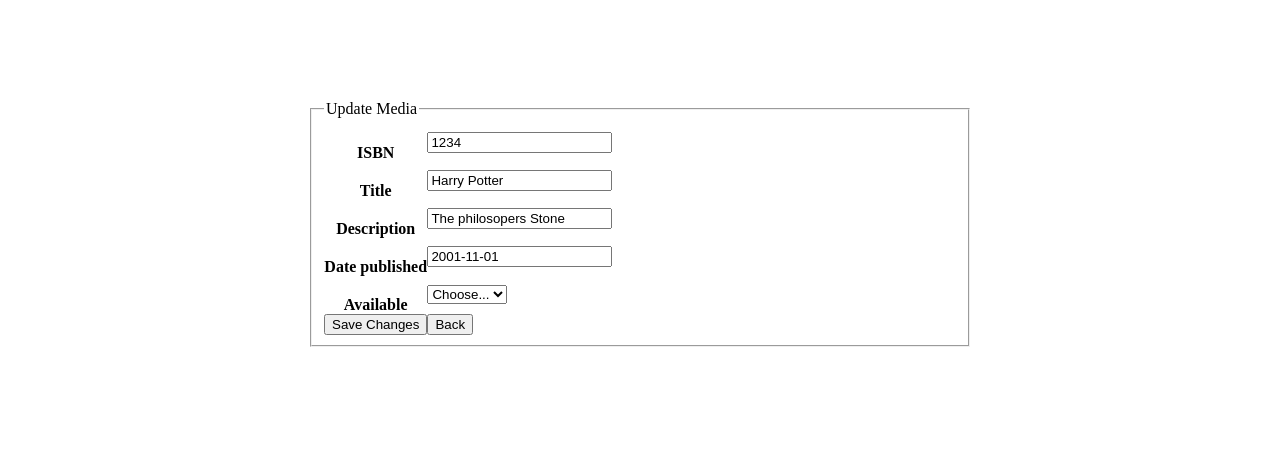
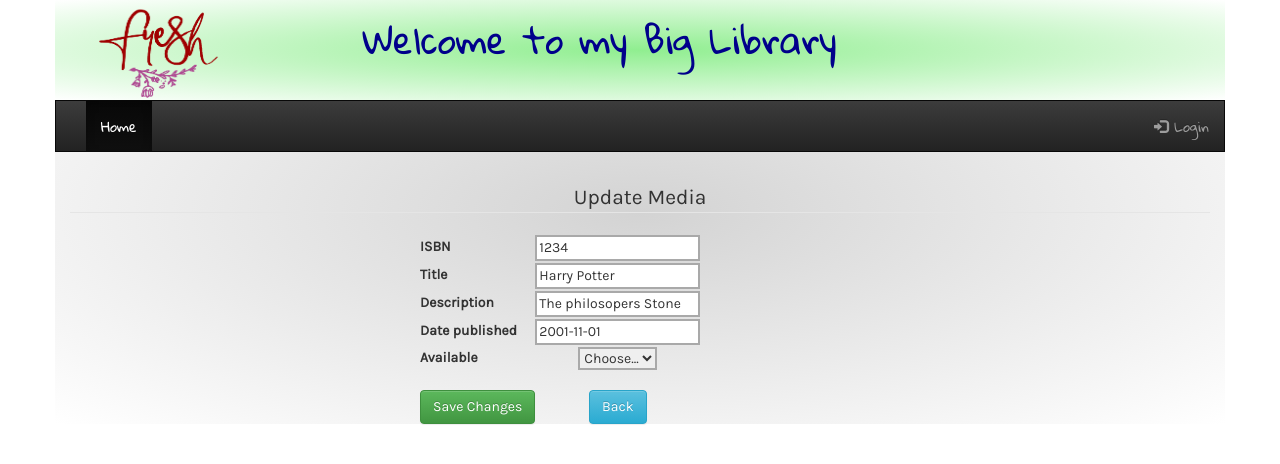
Before and after one commit to JLangLadurner/FSWD60-CodeReview10-Judith_Lang-Ladurner, a PHP site: page /update.php?media_id=1 in a window 1280 px wide. Shown: the top 464 px of the page. Run offline with PHP 8.4, Linux system fonts and the light colour scheme; data comes from the database, SQL or seed files in the repository; some libraries are stand-ins or nearby versions.

Commit message:
changed to styling

```diff
--- a/css/style01.css
+++ b/css/style01.css
@@ -51,6 +51,10 @@
   font-family: 'Gloria Hallelujah', cursive;
 }
 
+.move{
+  margin-top:  20px;
+}
+
 #logo {
   width:  170px;
   height: 100px;
@@ -62,7 +66,7 @@
 }
 
 .gradient {
-  background:  radial-gradient(lightblue, white);
+  background:  radial-gradient(lightgreen, white);
 }
 
 /* main section  */
@@ -72,6 +76,8 @@
   margin-right: 5px;
   margin-left:  65px;
 }
+
+
 
 h5{
   font-family: 'Gloria Hallelujah', cursive;
@@ -90,6 +96,20 @@
 #img{
   margin-top: 5px;
 }
+input, select {
+  margin-top: 2px;
+  border:  2px solid darkgrey;
+
+}
+
+fieldset{
+  text-align: center;
+  margin-top:  30px;
+}
+
+form {
+  margin-left:  350px;
+}
 
 
 
--- a/index.php
+++ b/index.php
@@ -48,8 +48,8 @@
       <div class="collapse navbar-collapse" id="myNavbar">
         <ul class="nav navbar-nav">
           <li class="active"><a href="index.php">Home</a></li>
-          <li><a href="#">Single Book</a></li>
-          <li><a href="#">Publisher</a></li>
+          <!-- <li><a href="create.php">Create Media</a></li>
+            <li><a href="delete.php">Delete Delete</a></li> -->
 
           </ul>
           <ul class="nav navbar-nav navbar-right">
--- a/update.php
+++ b/update.php
@@ -17,24 +17,69 @@
  <!DOCTYPE html>
  <html>
  <head>
-   <title>Edit Media</title>
+  <head>
+  <meta charset="utf-8">
+  <script src="https://ajax.googleapis.com/ajax/libs/jquery/3.3.1/jquery.min.js"></script>
+   <script src="https://cdn.datatables.net/1.10.19/js/jquery.dataTables.min.js"></script>
+  <link href="https://cdn.datatables.net/1.10.19/css/jquery.dataTables.min.css">
+  <!-- Latest compiled and minified CSS -->
+  <link rel="stylesheet" href="https://stackpath.bootstrapcdn.com/bootstrap/3.4.1/css/bootstrap.min.css" integrity="sha384-HSMxcRTRxnN+Bdg0JdbxYKrThecOKuH5zCYotlSAcp1+c8xmyTe9GYg1l9a69psu" crossorigin="anonymous">
 
-   <style type="text/css">
-     fieldset {
-       margin: auto;
-       margin-top: 100px;
-       width: 50%;
-     }
+  <!-- Optional theme -->
+  <link rel="stylesheet" href="https://stackpath.bootstrapcdn.com/bootstrap/3.4.1/css/bootstrap-theme.min.css" integrity="sha384-6pzBo3FDv/PJ8r2KRkGHifhEocL+1X2rVCTTkUfGk7/0pbek5mMa1upzvWbrUbOZ" crossorigin="anonymous">
 
-     table tr th {
-       padding-top: 20px;
-     }
-   </style>
+  <!-- Latest compiled and minified JavaScript -->
+  <script src="https://stackpath.bootstrapcdn.com/bootstrap/3.4.1/js/bootstrap.min.js" integrity="sha384-aJ21OjlMXNL5UyIl/XNwTMqvzeRMZH2w8c5cRVpzpU8Y5bApTppSuUkhZXN0VxHd" crossorigin="anonymous"></script>
+  <link href="https://fonts.googleapis.com/css?family=Karla" rel="stylesheet">
+  <link href="https://fonts.googleapis.com/css?family=Gloria+Hallelujah|Karla" rel="stylesheet">
+
+
+  <link rel="stylesheet" type="text/css" href="css/style01.css">
+  <title>Update Media</title>
+
+</head>
+
+
+
 
  </head>
  <body>
+  <div class="container">
+  <div class="row gradient">
+    <header>
+      <div class="col-lg-1">
+        <img id ="logo" src="img/fresh_logo_color.png">
+      </div>
+      <div class="col-lg-9 col-lg-offset-2 data" id="headingdata">
+        <h1>Welcome to my Big Library</h1>
+      </div>
+    </header>
+  </div>
+  <div class="row">
+    <nav class="navbar navbar-inverse">
+      <div class="navbar-header">
+        <button type="button" class="navbar-toggle" data-toggle="collapse" data-target="#myNavbar">
+          <span class="icon-bar"></span>
+          <span class="icon-bar"></span>
+          <span class="icon-bar"></span>
+        </button>
+        <a class="navbar-brand" href="index.html"></a>
+      </div>
+      <div class="collapse navbar-collapse" id="myNavbar">
+        <ul class="nav navbar-nav">
+          <li class="active"><a href="index.php">Home</a></li>
+          <!-- <li><a href="create.php">Create Media</a></li>
+            <li><a href="delete.php">Delete Delete</a></li> -->
 
-  <div class="container">
+          </ul>
+          <ul class="nav navbar-nav navbar-right">
+            <li><a href="#"><span class="glyphicon glyphicon-log-in"></span> Login</a></li>
+          </ul>
+        </div>
+      </nav>
+    </div>
+
+
 
 
 
@@ -42,7 +87,7 @@
    <legend>Update Media</legend>
 
    <form action="actions/a_update.php" method="post">
-     <table class="table-bordered" cellspacing="0" cellpadding="0">
+     <table  cellspacing="2" cellpadding="2">
 
        <tr>
          <th>ISBN</th>
@@ -71,8 +116,8 @@
 
       <tr>
        <input type="hidden" name="media_id" value="<?php echo $data['media_id']?>" />
-       <td><button type="submit">Save Changes</button></td>
-       <td><a href="index.php"><button type="button">Back</button></a></td>
+       <td><button class="btn btn-success move"type="submit">Save Changes</button></td>
+       <td><a href="index.php"><button class="btn btn-info move" type="button">Back</button></a></td>
       </tr>
       </table>
       </form>
@@ -80,6 +125,8 @@
       </fieldset>
         </div>
 
+
+
       </body>
       </html>
 <?php
```
Also changed, not shown: actions/a_create.php (+30 -3 lines), actions/a_delete.php (+29 -2 lines), actions/a_update.php (+31 -3 lines), create.php (+45 -16 lines), delete.php (+59 -3 lines). Lines whose indentation alone changed are shown as unchanged.
